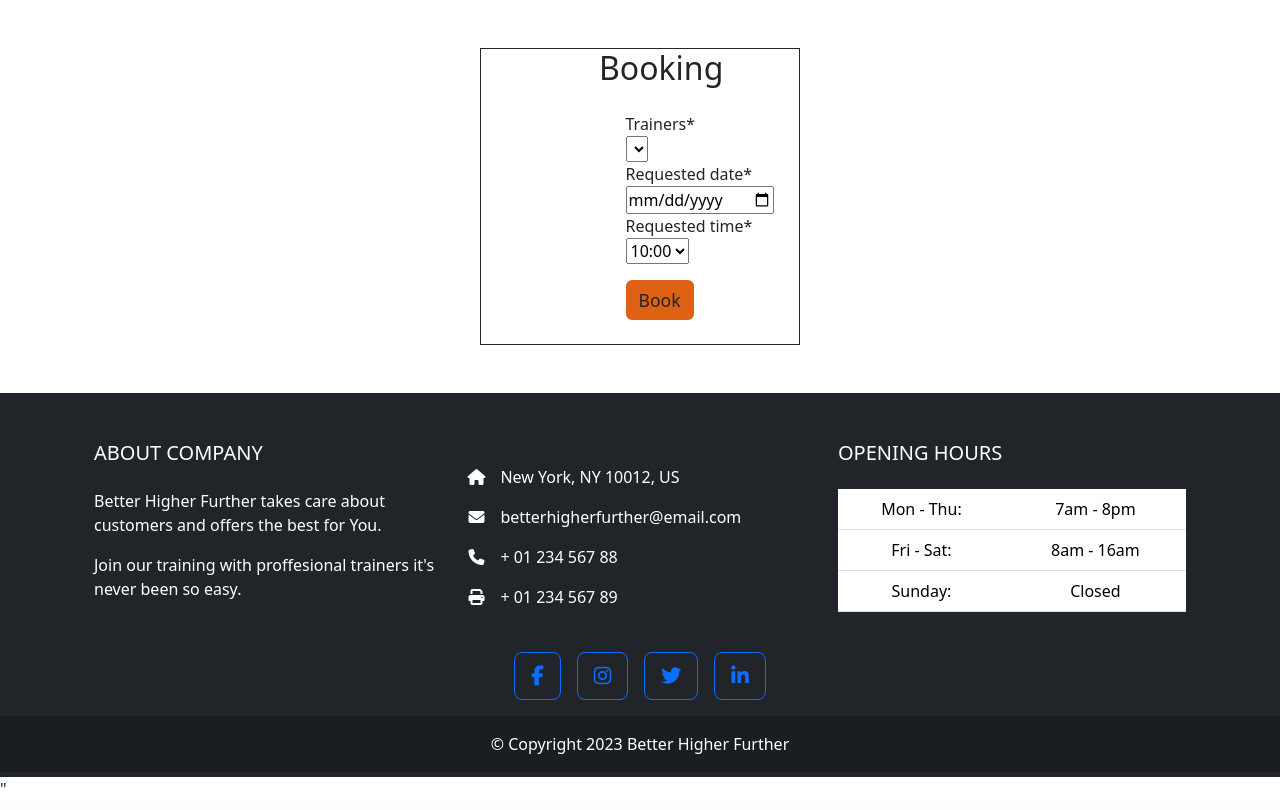
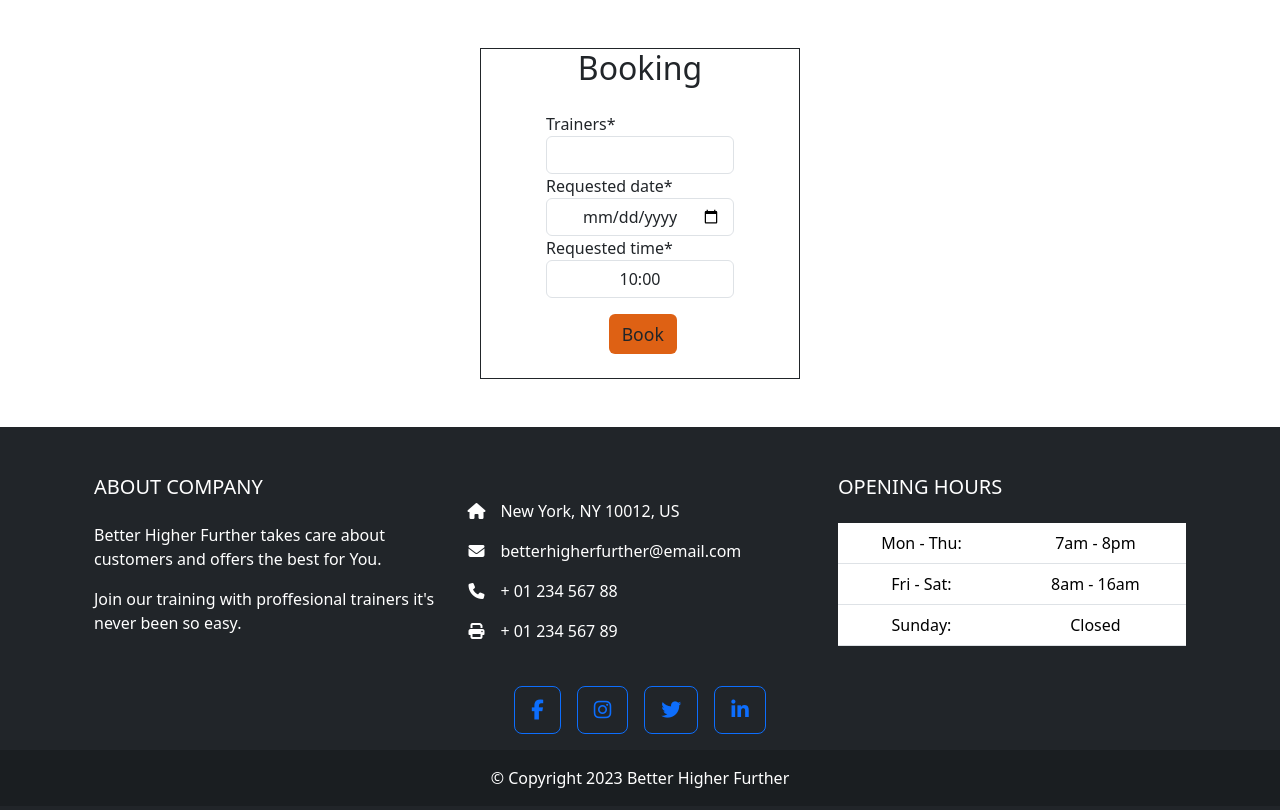
Before and after one commit to BogdanFSD/Better_Hgher_Further, a Django app: page /class_booking/ in a window 1280 px wide. Shown: the part 197-1007 px from the top of the page. Before the commit the page ends 985 px from the top, so only its background shows below. Run offline with Django 3.2, Linux system fonts and the light colour scheme; the visitor is signed in with stand-in values (Sample User, id 1); lists and menus that the app fills with data are empty; some libraries are stand-ins or nearby versions; some web fonts are replaced.

Commit message:
Styled booking form

```diff
--- a/booking/forms.py
+++ b/booking/forms.py
@@ -1,5 +1,5 @@
 from django import forms
-from django.forms import ModelForm
+from django.forms import ModelForm, TextInput, EmailInput, Select
 from .models import Booking_class
 
 
@@ -14,5 +14,13 @@ class Booking_class_form(forms.ModelForm):
         model = Booking_class
         fields = ('trainers', 'requested_date', 'requested_time')
         widgets = {
-            'requested_date': DateInput(),
-        }
+            'requested_date': DateInput(attrs={
+                'class': "form-control text-center attr"
+            }),
+            'trainers': Select(attrs={
+                'class': "form-control text-center attr"
+            }),
+            'requested_time': Select(attrs={
+                'class': "form-control text-center attr"
+            })
+         }
--- a/booking/templates/booking/booking.html
+++ b/booking/templates/booking/booking.html
@@ -9,17 +9,17 @@
 
   <div class="container border border-dark mt-5 mb-5 w-25">
     <div class="row">
-      <div class="offset-md-4">
+      <div class="d-flex justify-content-center">
       <h2>Booking</h2>
     </div>
   </div>
-  <div class="row">
-    <div class="col-md-8 mt-3 offset-md-5">
-  <form method="post">
+  <div class="row d-flex justify-content-center">
+    <div class="col-md-8 mt-3 ">
+  <form method="post" class="">
     {% csrf_token %}
       {{ Booking_class_form|crispy}}
 
-      <button class="btn btn-login mb-4 mt-3 offset" type="submit">Book</button>
+      <button class="btn btn-login mb-4 mt-3 offset-md-4" type="submit">Book</button>
   </div>
 </form>
 </div>
--- a/static/css/style.css
+++ b/static/css/style.css
@@ -211,3 +211,7 @@ footer a{
 	margin: 1rem auto 2rem auto;
 	box-shadow: 0.1rem 0.1rem #000;
 }
+
+.attr{
+  font-weight: 500;
+}
```
